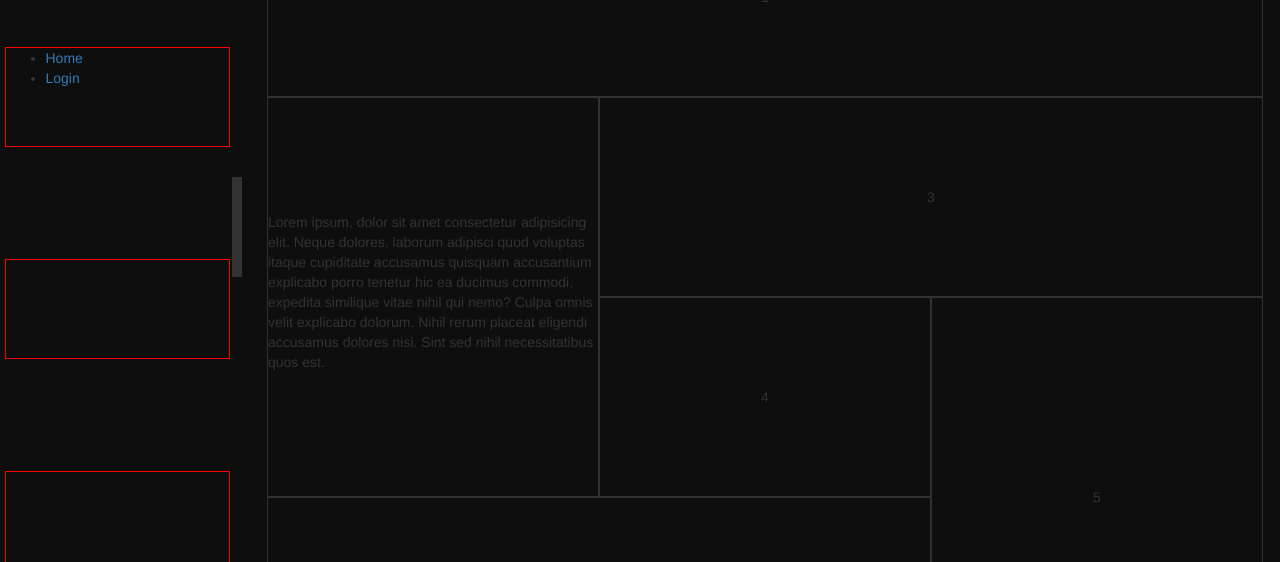
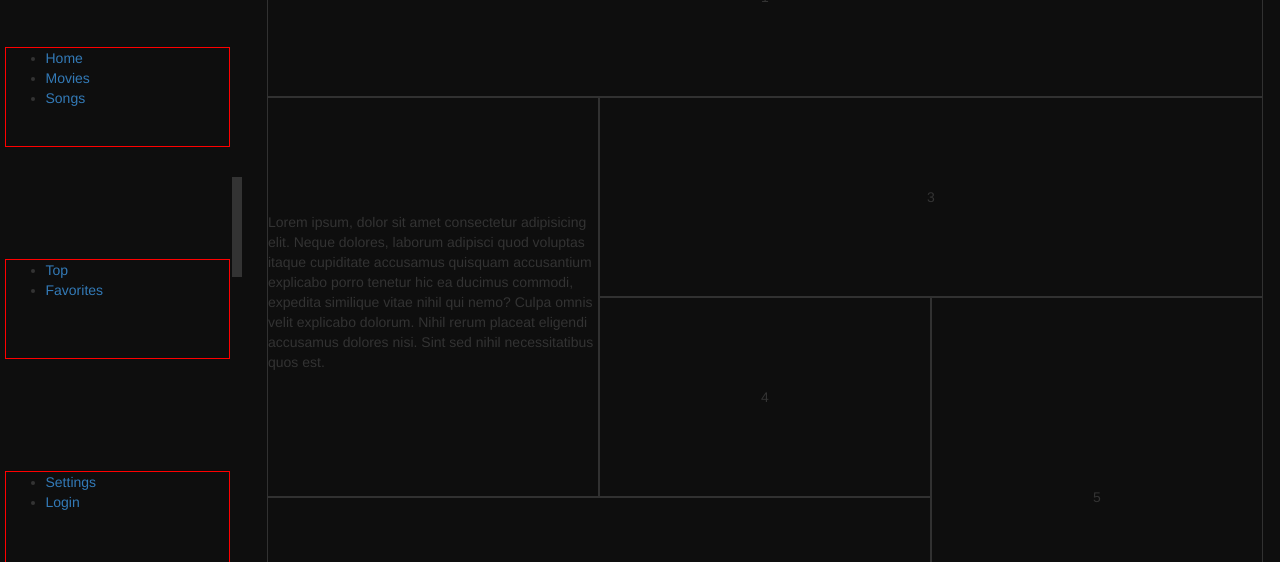
Before and after one commit to MaxBaranowski/react-cinema, a React (Create React App) app in the folder app/: page / in a window 1280 px wide. Shown: the part 173-735 px from the top of the page. Built offline with nearby package versions, Linux system fonts and the light colour scheme.

Commit message:
auto close menu

```diff
--- a/app/src/AsyncComponent.js
+++ b/app/src/AsyncComponent.js
@@ -1,4 +1,6 @@
 import React, { Component } from "react";
+import { store } from "./store";
+import { hideMenu } from "./actions";
 
 export default function asyncComponent(importComponent) {
   class AsyncComponent extends Component {
@@ -16,6 +18,10 @@ export default function asyncComponent(importComponent) {
       this.setState({
         component: component
       });
+
+      if (window.innerWidth <= 1299) {
+        store.dispatch(hideMenu(store.getState().showMenu));
+      }
     }
 
     render() {
--- a/app/src/components/NavigationBar/components/Favorites.js
+++ b/app/src/components/NavigationBar/components/Favorites.js
@@ -1,9 +1,17 @@
-import React from 'react'
+import React from "react";
+import { Link } from "react-router-dom";
 
 export default function Favorites() {
   return (
     <section className="menu-link-section">
-
+      <ul>
+        <li>
+          <Link to={`/top`}>Top</Link>
+        </li>
+        <li>
+          <Link to={`/favorites`}>Favorites</Link>
+        </li>
+      </ul>
     </section>
   )
 }
--- a/app/src/components/NavigationBar/components/MainLinks.js
+++ b/app/src/components/NavigationBar/components/MainLinks.js
@@ -9,7 +9,10 @@ export default function MainLinks() {
           <Link to={`/`}>Home</Link>
         </li>
         <li>
-          <Link to={`/login`}>Login</Link>
+          <Link to={`/movies`}>Movies</Link>
+        </li>
+        <li>
+          <Link to={`/songs`}>Songs</Link>
         </li>
       </ul>
     </section>
--- a/app/src/components/NavigationBar/components/Settings.js
+++ b/app/src/components/NavigationBar/components/Settings.js
@@ -1,9 +1,17 @@
-import React from 'react'
+import React from "react";
+import { Link } from "react-router-dom";
 
 export default function Settings() {
   return (
     <section className="menu-link-section">
-
+      <ul>
+        <li>
+          <Link to={`/settings`}>Settings</Link>
+        </li>
+        <li>
+          {true ? <Link to={`/login`}>Login</Link> : <Link to={`/logout`}>Sign Out</Link>}
+        </li>
+      </ul>
     </section>
   )
 }
--- a/app/src/components/Pages/Home/index.js
+++ b/app/src/components/Pages/Home/index.js
@@ -1,7 +1,4 @@
 import React, { Component } from 'react';
-import { store } from "../../../store";
-import { hideMenu } from "../../../actions";
-
 import "./testGrid.scss";
 
 export default class Home extends Component {
@@ -12,11 +9,6 @@ export default class Home extends Component {
       email: "",
       password: ""
     };
-
-  }
-
-  componentDidMount() {
-    store.dispatch(hideMenu(store.getState().showMenu));
   }
 
   render() {
--- a/app/src/components/Pages/Login/index.js
+++ b/app/src/components/Pages/Login/index.js
@@ -1,7 +1,5 @@
 import React, { Component } from "react";
 import { Button, FormGroup, FormControl, FormLabel } from "react-bootstrap";
-import { store } from "../../../store";
-import { hideMenu } from "../../../actions";
 
 import "./Login.scss";
 
@@ -27,10 +25,6 @@ export default class Login extends Component {
 
   handleSubmit = event => {
     event.preventDefault();
-  }
-
-  componentDidMount() {
-    store.dispatch(hideMenu(store.getState().showMenu));
   }
 
   render() {
@@ -61,7 +55,7 @@ export default class Login extends Component {
             type="submit"
           >
             Login
-                    </Button>
+          </Button>
         </form>
       </div>
     );
--- a/app/src/index.js
+++ b/app/src/index.js
@@ -7,7 +7,9 @@ import * as serviceWorker from './services/serviceWorker';
 
 const render = () => {
   ReactDOM.render(
-    <Router><App /></Router>,
+    <Router>
+      <App />
+    </Router>,
     document.getElementById('app')
   );
 };
```
